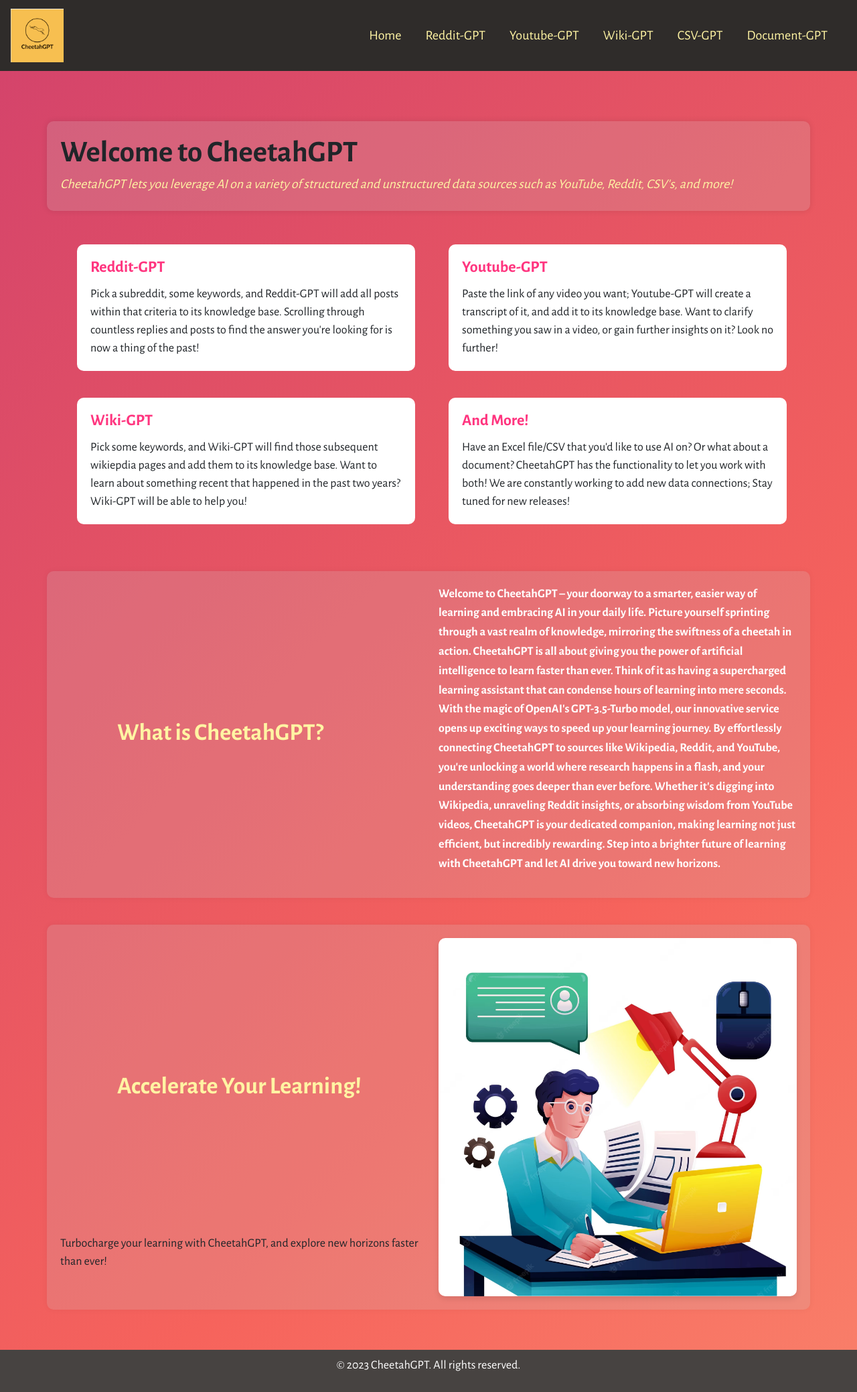
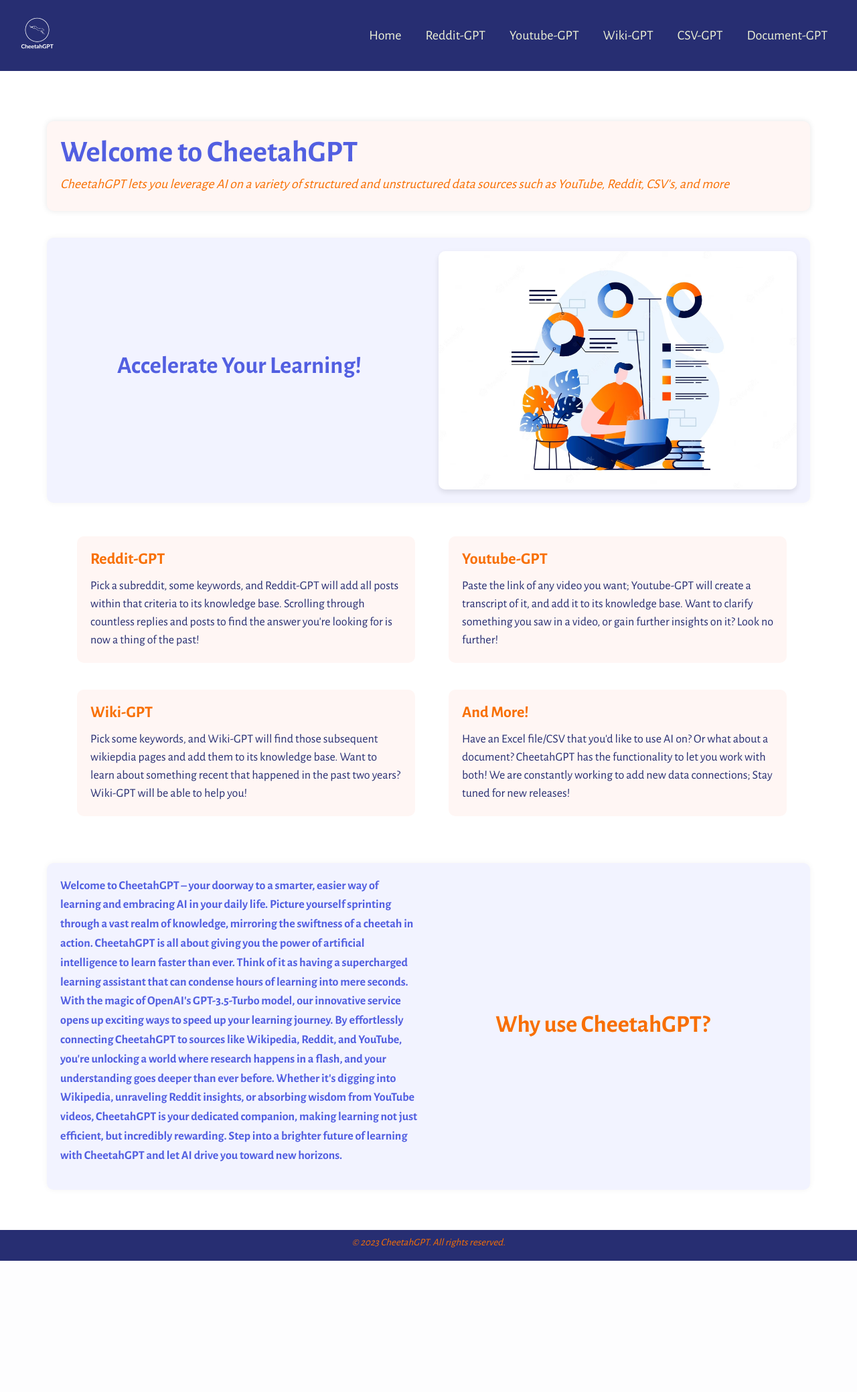
Before and after one commit to AbhroChowdhury/CheetahGPT, a Flask app: page / in a window 1280 px wide. Shown: the whole page at 67% size. After the commit the page ends 1883 px from the top, so only its background shows below. Run offline with Flask 3, Linux system fonts and the light colour scheme; some libraries are stand-ins or nearby versions.

Commit message:
new color pallette + nearing completion of visuals

```diff
--- a/static/css/styles.css
+++ b/static/css/styles.css
@@ -31,7 +31,7 @@
     left: 0;
     width: 100%;
     background-size: 300% 300%;
-    background-image: linear-gradient(-45deg, #FFBA86, #F6635C, #C23373, #79155B 100%);
+    background-image: linear-gradient(-45deg, white, white, white, white 100%);
     -webkit-animation: AnimateBG 20s ease infinite;
     animation: AnimateBG 20s ease infinite;
     z-index: -1;
@@ -63,7 +63,7 @@
 
 .custom-container {
     margin-top: 75px;
-    background-color: rgba(200, 200, 200, 0.2);
+    background-color: #FFF6F4;
     padding: 20px;
     border-radius: 10px;
     box-shadow: 0 0 10px rgba(0, 0, 0, 0.1);
@@ -87,39 +87,47 @@
 h1 {
     font-size: 45px;
     font-weight: 600;
+    color: #525FE1;
+}
+
+h3 {
+    color:#F86F03;
+    font-style: italic;
+    font-size: 15px;
 }
 
 h5 {
-    color:#FFF4A3;
+    color:#F86F03;
     font-style: italic;
 }
 
 h4 {
-    color:#ff357f;
+    color:#F86F03;
     font-weight:bolder;
 }
 
 p, a, li, span {
     font-family: 'Alegreya Sans', sans-serif;
     font-size: 18px;
+    color: #272E72;
 }
 
 
 .navbar {
-    background-color: #2F2C2A !important;
+    background-color: #272E72 !important;
 }
 
 .navbar-nav.ml-auto .nav-item {
     margin-right: 20px;
 }
 .navbar-nav.ml-auto .nav-item .nav-link {
-    color:#FFF4A3;
+    color:#EDF1D6;
     transition: color 0.3s;
     font-size: 20px;
 }
 
 .navbar-nav.ml-auto .nav-item .nav-link:hover {
-    color: #FFA57B;
+    color: #F29727;
 }
 
 .main-container {
@@ -150,6 +158,7 @@
     border: none;
     border-radius: 10px;
     transition: transform 0.3s, box-shadow 0.3s;
+    background-color: #FFF6F4;
 }
 
 .card:hover {
@@ -160,7 +169,7 @@
 
 .footer {
     margin-top: 60px;
-    background-color: #474341;
+    background-color: #272E72;
     color: #ffffff;
     padding: 10px 0;
     text-align: center;
@@ -169,7 +178,7 @@
 .how-container {
     margin-top: 40px;
     padding: 20px;
-    background-color: rgba(200, 200, 200, 0.2);
+    background-color: #F2F3FF;
     border-radius: 10px;
     box-shadow: 0 0 10px rgba(0, 0, 0, 0.05);
 }
@@ -177,7 +186,7 @@
 .how-container h1 {
     font-size: 36px;
     font-weight: 600;
-    color:#FFF4A3;
+    color:#F86F03;
     margin-top: 200px;
     margin-bottom: 200px;
     margin-right: 85px;
@@ -187,24 +196,24 @@
 .how-container p {
     font-size: 18px;
     line-height: 1.6;
-    color: white;
+    color: #525FE1;
     font-weight: bold;
 }
 
 .visuals-container {
     margin-top: 40px;
     padding: 20px;
-    background-color: rgba(200, 200, 200, 0.2);
+    background-color: #F2F3FF;
     border-radius: 10px;
     box-shadow: 0 0 10px rgba(0, 0, 0, 0.05);
+    margin-bottom: 40px;
 }
 
 .visuals-title {
     font-size: 36px;
     font-weight: 600;
-    color:#FFF4A3;
-    margin-top: 200px;
-    margin-bottom: 200px;
+    color:#525FE1;
+    margin-top: 150px;
     margin-right: 85px;
     margin-left: 85px;
 }
--- a/templates/index.html
+++ b/templates/index.html
@@ -15,7 +15,7 @@
     </div>
     <nav class="navbar navbar-expand-lg navbar-light bg-light">
         <a class="navbar-brand" href="#">
-            <img src="{{ url_for('static', filename='images/cheetahGPT1.png') }}" alt="CheetahGPT" class="img-fluid">
+            <img src="{{ url_for('static', filename='images/CheetahGPT-logos_white.png') }}" alt="CheetahGPT" class="img-fluid">
         </a>
         <button class="navbar-toggler" type="button" data-toggle="collapse" data-target="#navbarNav" aria-controls="navbarNav" aria-expanded="false" aria-label="Toggle navigation">
             <span class="navbar-toggler-icon"></span>
@@ -46,7 +46,19 @@
 
     <div class="container custom-container">
         <h1>Welcome to CheetahGPT</h1>
-        <h5>CheetahGPT lets you leverage AI on a variety of structured and unstructured data sources such as YouTube, Reddit, CSV's, and more!</h5>
+        <h5>CheetahGPT lets you leverage AI on a variety of structured and unstructured data sources such as YouTube, Reddit, CSV's, and more</h5>
+    </div>
+
+    <div class="container visuals-container">
+        <div class="row">
+            <div class="col-md-6 text-center">
+                <h1 class="visuals-title">Accelerate Your Learning!</h1>
+                <!-- <h3>Turbocharge your learning with CheetahGPT, and explore new horizons faster than ever</h3> -->
+            </div>
+            <div class="col-md-6">
+                <img src="{{ url_for('static', filename='images/visual3.avif') }}" alt="Visual Image" class="visuals-image">
+            </div>
+        </div>
     </div>
 
 
@@ -100,9 +112,6 @@
     <div class="container how-container">
         <div class="row">
             <div class="col-md-6">
-                <h1>What is CheetahGPT?</h1>
-            </div>
-            <div class="col-md-6">
                 <p class="how-description">
                     Welcome to CheetahGPT – your doorway to a smarter, easier way of learning and embracing AI in your daily life. Picture yourself sprinting through a vast realm of knowledge, mirroring the swiftness of a cheetah in action.
                     CheetahGPT is all about giving you
@@ -114,17 +123,8 @@
                     but incredibly rewarding. Step into a brighter future of learning with CheetahGPT and let AI drive you toward new horizons.
                 </p>
             </div>
-        </div>
-    </div>
-
-    <div class="container visuals-container">
-        <div class="row">
             <div class="col-md-6">
-                <h1 class="visuals-title">Accelerate Your Learning!</h1>
-                <p>Turbocharge your learning with CheetahGPT, and explore new horizons faster than ever!</p>
-            </div>
-            <div class="col-md-6">
-                <img src="{{ url_for('static', filename='images/visual1.avif') }}" alt="Visual Image" class="visuals-image">
+                <h1>Why use CheetahGPT?</h1>
             </div>
         </div>
     </div>
@@ -135,7 +135,7 @@
 
 <footer class="footer">
     <div class="container">
-        <p>&copy; 2023 CheetahGPT. All rights reserved.</p>
+        <h3>&copy; 2023 CheetahGPT. All rights reserved.</h3>
     </div>
 </footer>
 </div>
```
Also changed, not shown: static/images/visual2.avif (added), static/images/visual3.avif (added), static/images/visual4.avif (added).
